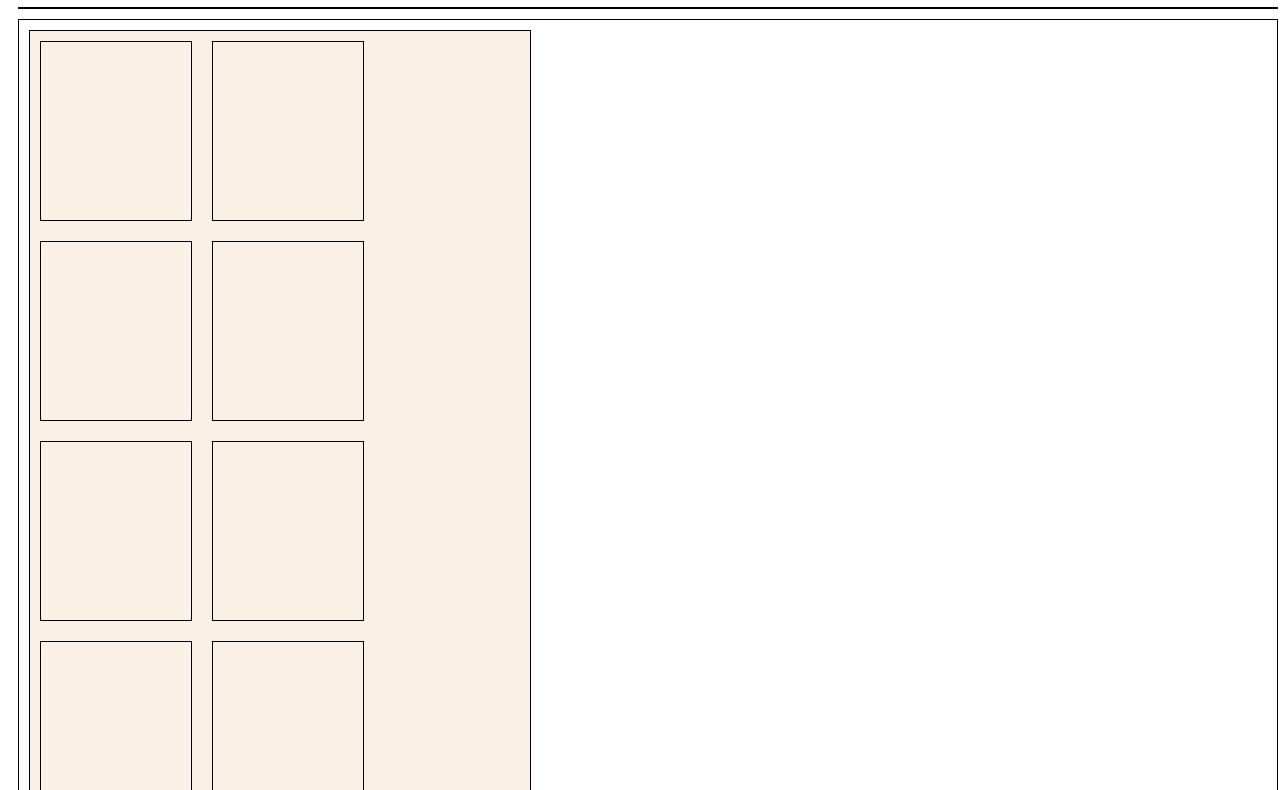
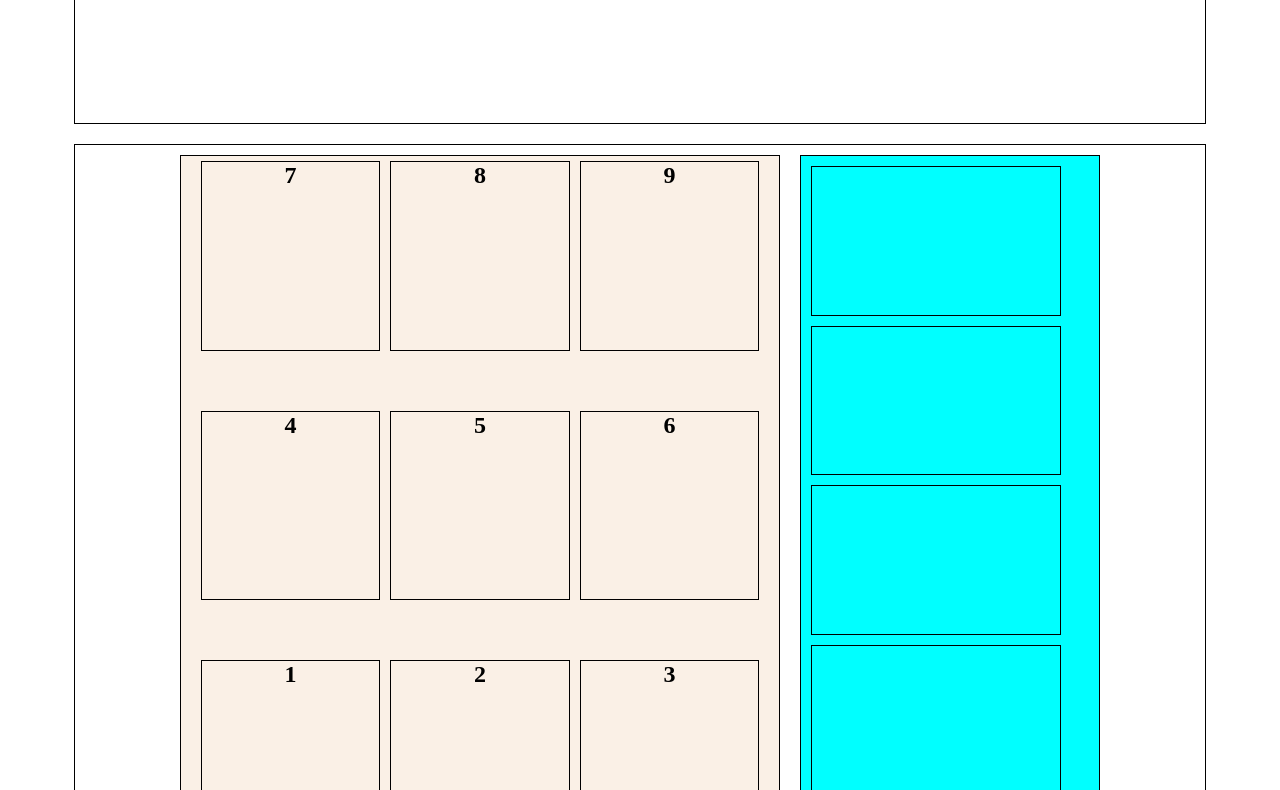
Before and after one commit to DayHikari/Calculator, a plain HTML site: page index.html in a window 1280 px wide. Shown: the part 73-863 px from the top of the page. Drawn offline with Linux system fonts and the light colour scheme.

Commit message:
Further CSS formatting

```diff
--- a/index.html
+++ b/index.html
@@ -11,16 +11,16 @@
     <div class="screen"></div>
     <div class="buttons">
         <div class="numbers">
-            <div class="zero"></div>
-            <div class="one"></div>
-            <div class="two"></div>
-            <div class="three"></div>
-            <div class="four"></div>
-            <div class="five"></div>
-            <div class="six"></div>
-            <div class="seven"></div>
-            <div class="eight"></div>
-            <div class="nine"></div>
+            <div class="seven"><h2>7</h2></div>
+            <div class="eight"><h2>8</h2></div>
+            <div class="nine"><h2>9</h2></div>
+            <div class="four"><h2>4</h2></div>
+            <div class="five"><h2>5</h2></div>
+            <div class="six"><h2>6</h2></div>
+            <div class="one"><h2>1</h2></div>
+            <div class="two"><h2>2</h2></div>
+            <div class="three"><h2>3</h2></div>
+            <div class="zero"><h2>0</h2></div>
         </div>
         <div class="operators">
             <div class="plus"></div>
--- a/styles.css
+++ b/styles.css
@@ -1,6 +1,19 @@
+*,
+::before,
+::after {
+  padding: 0;
+  margin: 0;
+  box-sizing: border-box;
+  overflow: hidden;
+}
+
 body {
-    width: 100%;
+    width: 90%;
     height: 100%;
+    display: flex;
+    flex-wrap: wrap;
+    justify-content: center;
+    margin: auto;
 }
 
 div {
@@ -8,35 +21,44 @@ div {
     margin: 10px;
 }
 
+.screen {
+    width: 100%;
+    height: 150px;
+}
+
 .buttons {
-    width: 100%
-    height 100%
+    width: 100%;
+    height: 100%;
     display: flex;
     flex-wrap: wrap;
+    justify-content: center;
+    text-align: center;
 }
 
 .numbers {
-    width: 500px;
+    width: 600px;
     height: 1000px;
     display: flex;
     flex-wrap: wrap;
     background-color: linen;
+    justify-content: center;
 }
 
 .numbers div {
     width: 30%;
-    height: 19%
-    margin: 0px;
+    height: 19%;
+    margin: 5px;
     padding: 0px;
 }
 
+
 .operators {
     width: 300px;
-    height 1000px;
+    height: 1000px;
     background-color: cyan;
 }
 
 .operators div {
-    width: 80%
-    height: 100px;
+    width: 250px;
+    height: 15%;
 }
```
